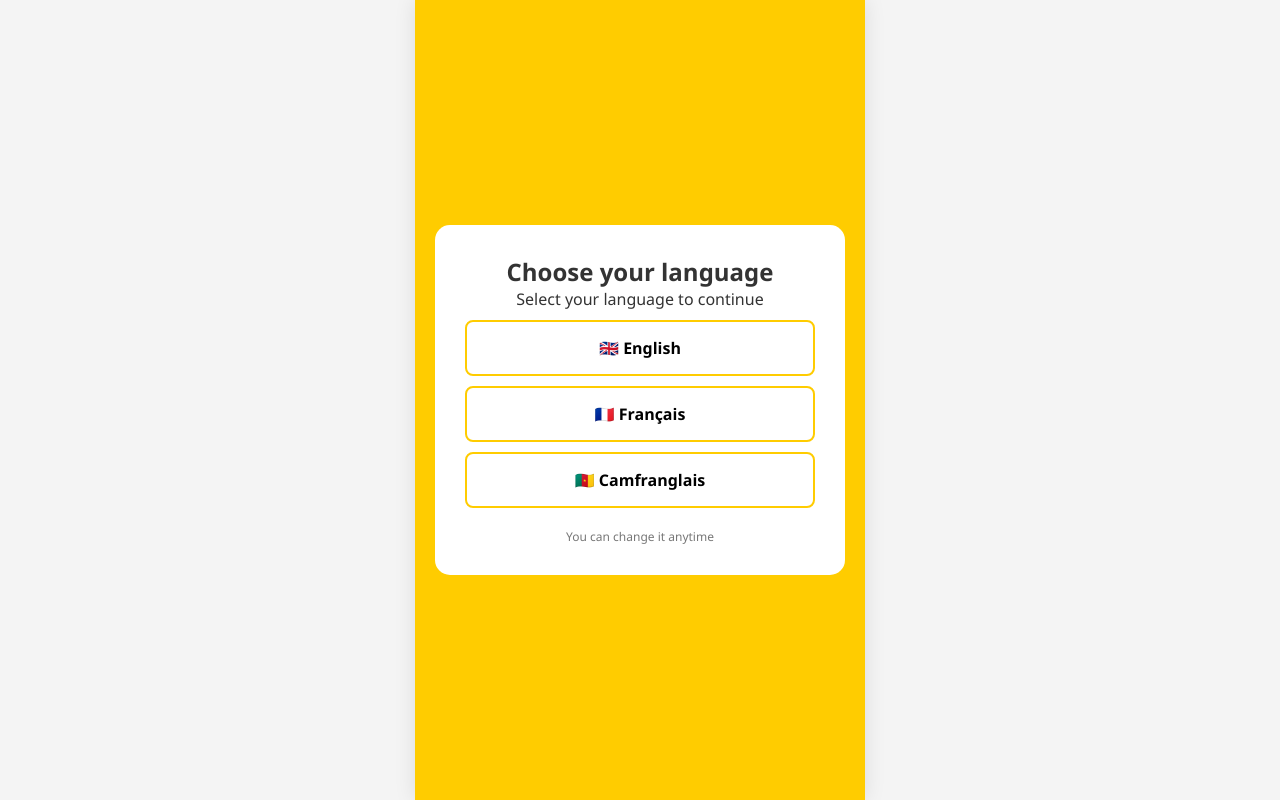
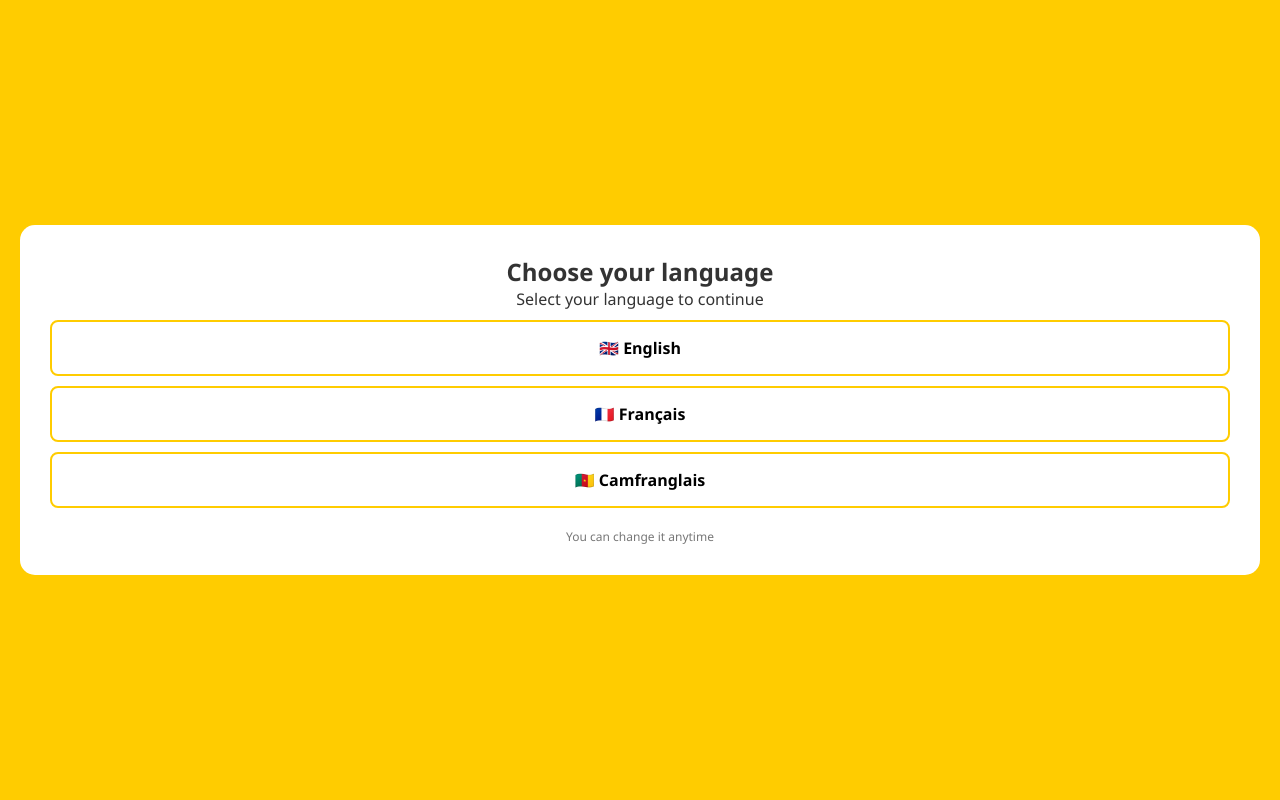
Before and after one commit to nemwelsmac-hub/my-website, a website: page index.html in a window 1280 px wide. Drawn offline with Linux system fonts and the light colour scheme.

Commit message:
Fixed single screen layout

```diff
--- a/style.css
+++ b/style.css
@@ -8,16 +8,15 @@
 body {
     background-color: #f4f4f4;
     color: #333;
-    display: flex;
-    justify-content: center;
-    align-items: center;
+    display: block;
+    margin: 0;
     min-height: 100vh;
 }
 
 .screen {
     display: none;
     width: 100%;
-    max-width: 450px;
+    max-width: 100%;
     background: white;
     min-height: 100vh;
     box-shadow: 0 0 20px rgba(0,0,0,0.1);
```
